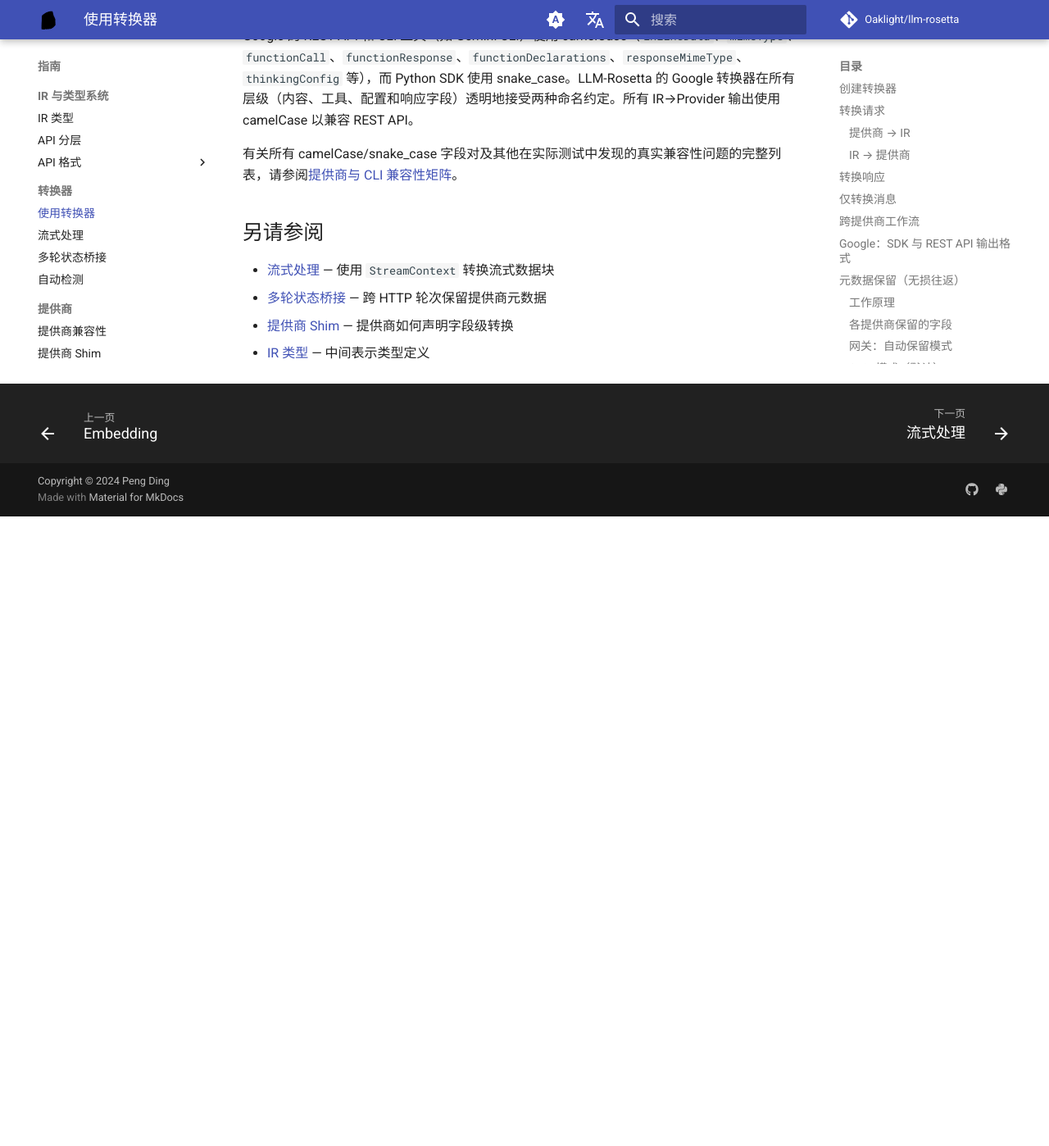
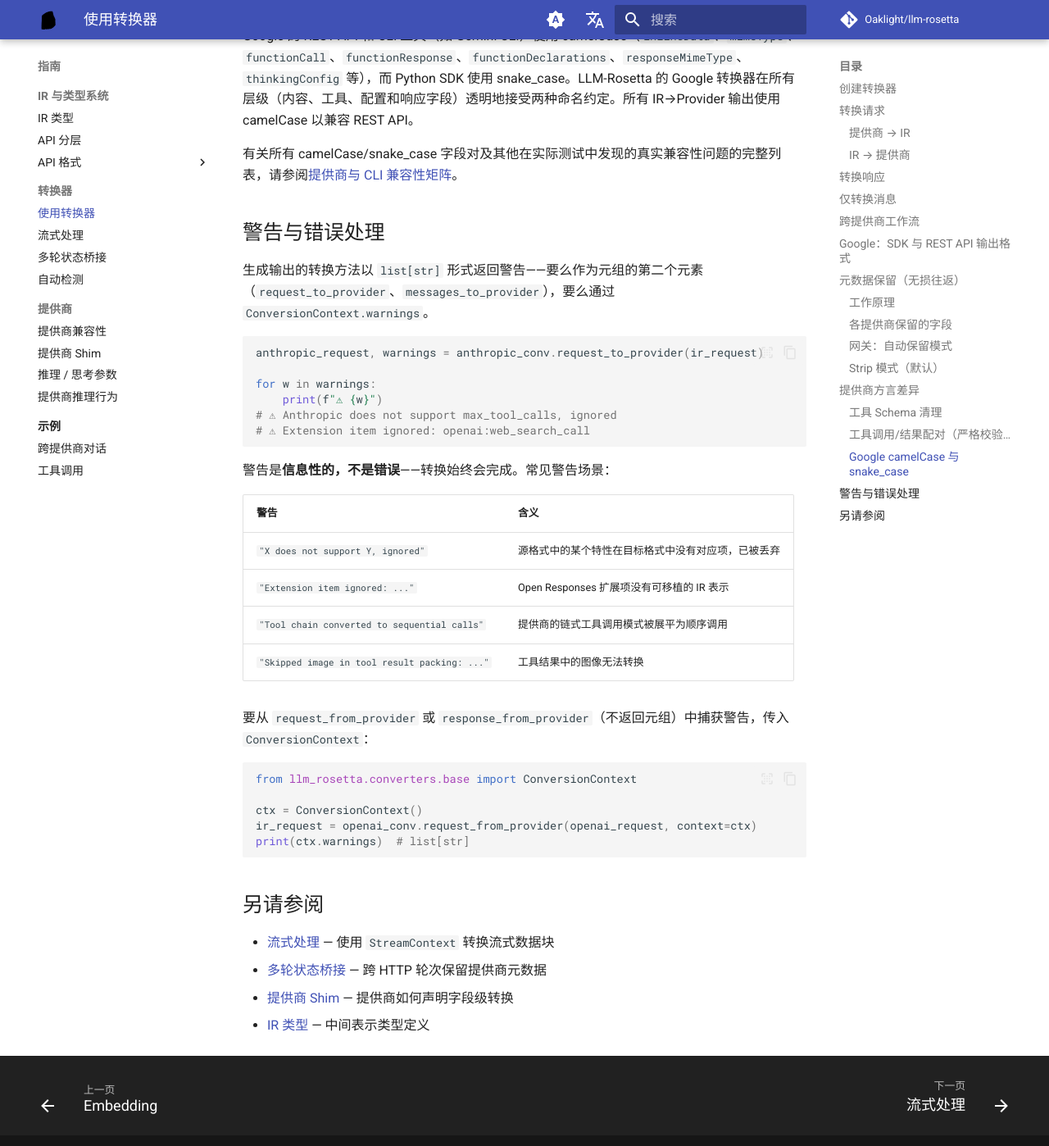
Before and after one commit to Oaklight/llm-rosetta, an MkDocs documentation site: the page built from docs/guide/converters.md, in a window 1280 px wide and 1400 px high, scrolled down 4989 px. Shown: the whole window at 82% size. Built offline with MkDocs 1.6.1 and Material for MkDocs 9.7.7, drawn with Linux system fonts in a browser that asks for light colours; comment, search, counter and statistics services are not loaded; before the commit the page ends 5619 px from its top, so only the background shows below that.

Commit message:
docs: add streaming diagram, error handling section
- Add Mermaid sequence diagram to streaming.md showing the
  Provider A → Source Converter → IR Events → Target Converter → Provider B flow
- Add "警告与错误处理" section to converters.md with common warning
  patterns, code examples, and ConversionContext usage

````diff
--- a/docs/guide/converters.md
+++ b/docs/guide/converters.md
@@ -200,6 +200,38 @@
 
 有关所有 camelCase/snake_case 字段对及其他在实际测试中发现的真实兼容性问题的完整列表，请参阅[提供商与 CLI 兼容性矩阵](compatibility.md)。
 
+## 警告与错误处理
+
+生成输出的转换方法以 `list[str]` 形式返回警告——要么作为元组的第二个元素（`request_to_provider`、`messages_to_provider`），要么通过 `ConversionContext.warnings`。
+
+```python
+anthropic_request, warnings = anthropic_conv.request_to_provider(ir_request)
+
+for w in warnings:
+    print(f"⚠ {w}")
+# ⚠ Anthropic does not support max_tool_calls, ignored
+# ⚠ Extension item ignored: openai:web_search_call
+```
+
+警告是**信息性的，不是错误**——转换始终会完成。常见警告场景：
+
+| 警告 | 含义 |
+|------|------|
+| `"X does not support Y, ignored"` | 源格式中的某个特性在目标格式中没有对应项，已被丢弃 |
+| `"Extension item ignored: ..."` | Open Responses 扩展项没有可移植的 IR 表示 |
+| `"Tool chain converted to sequential calls"` | 提供商的链式工具调用模式被展平为顺序调用 |
+| `"Skipped image in tool result packing: ..."` | 工具结果中的图像无法转换 |
+
+要从 `request_from_provider` 或 `response_from_provider`（不返回元组）中捕获警告，传入 `ConversionContext`：
+
+```python
+from llm_rosetta.converters.base import ConversionContext
+
+ctx = ConversionContext()
+ir_request = openai_conv.request_from_provider(openai_request, context=ctx)
+print(ctx.warnings)  # list[str]
+```
+
 ## 另请参阅
 
 - [流式处理](streaming.md) — 使用 `StreamContext` 转换流式数据块
````
Also changed, not shown: docs/guide/streaming.md (+16 -0 lines).
